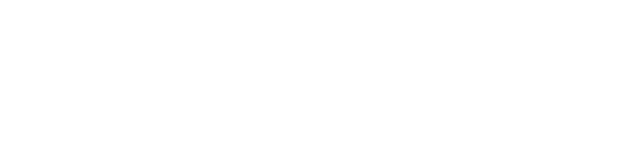
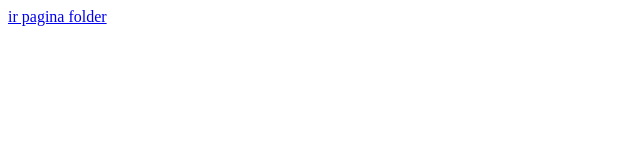
Before and after one commit to yedrick/cris_html, a plain HTML site: page folder1/subfolder1/pagina_subfolder1.html in a window 1280 px wide. Shown: the whole page, without its empty margins (0-640 px from the left). Drawn offline with Linux system fonts and the light colour scheme.

Commit message:
cmabios en pagian subfolder1.html

```diff
--- a/folder1/subfolder1/pagina_subfolder1.html
+++ b/folder1/subfolder1/pagina_subfolder1.html
@@ -6,6 +6,6 @@
     <title>Document</title>
 </head>
 <body>
-
+    <a href="../pagina_folder1.html">ir pagina folder</a>
 </body>
 </html>
```
